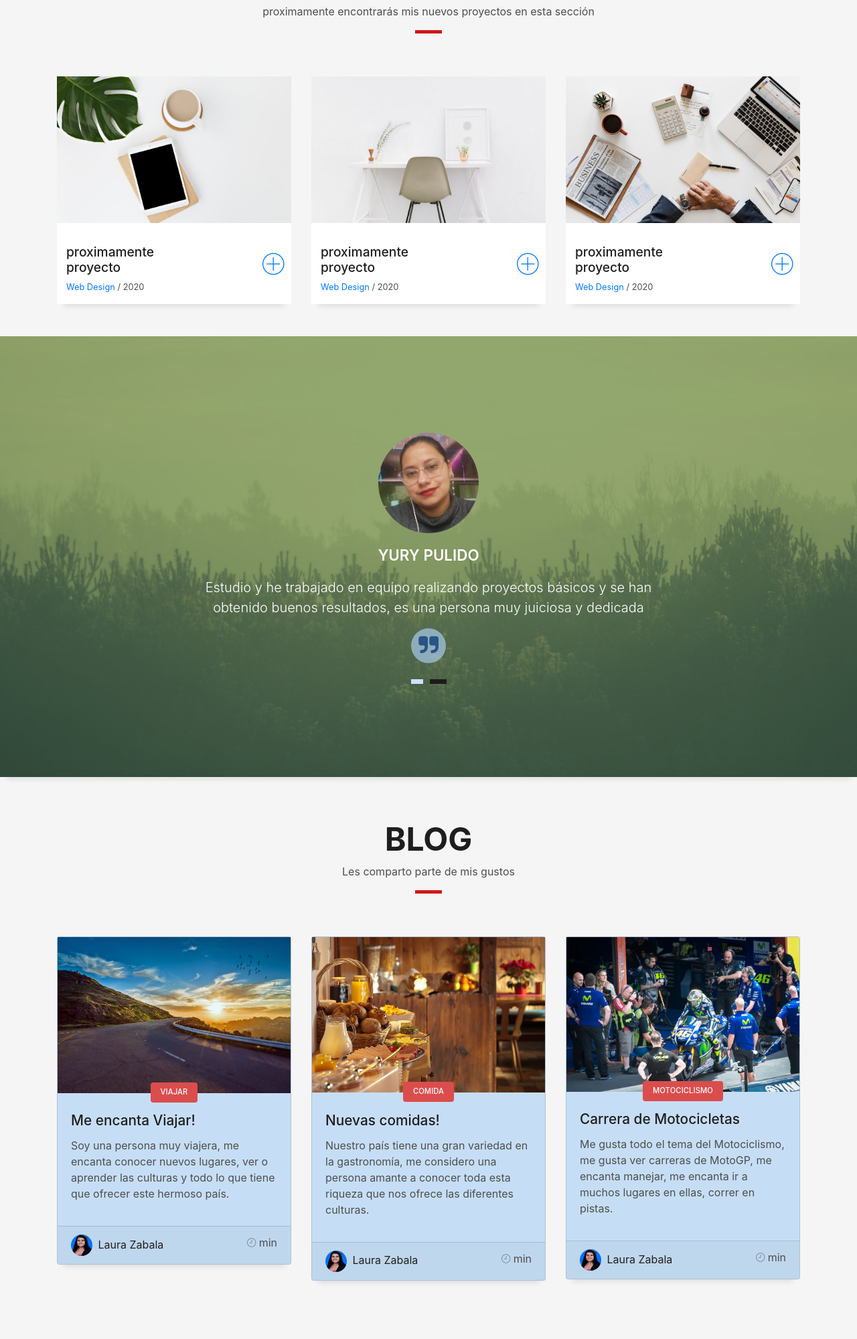
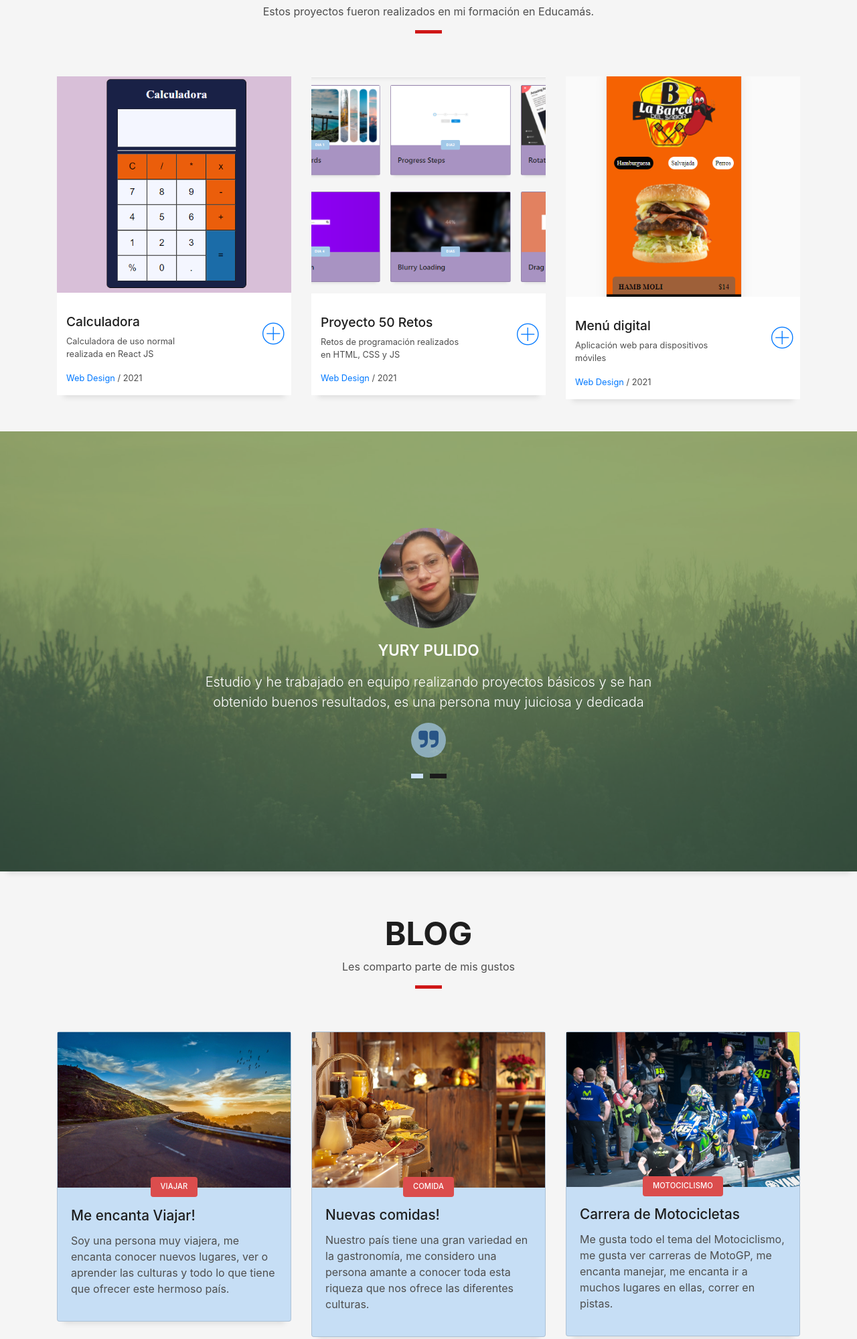
Before and after one commit to LauraMariaZabala/PortafoliolauraZabala, a plain HTML site: page index.html in a window 1280 px wide. Shown: the part 2946-4945 px from the top of the page at 67% size. Drawn offline with Linux system fonts and the light colour scheme; files whose address does not match are found by name.

Commit message:
añadir proyectos

```diff
--- a/index.html
+++ b/index.html
@@ -24,12 +24,7 @@
   <!-- Main Stylesheet File -->
   <link href="css/style.css" rel="stylesheet">
 
-  <!-- =======================================================
-    Theme Name: DevFolio
-    Theme URL: https://bootstrapmade.com/devfolio-bootstrap-portfolio-html-template/
-    Author: BootstrapMade.com
-    License: https://bootstrapmade.com/license/
-  ======================================================= -->
+
 </head>
 
 <body id="page-top">
@@ -269,7 +264,7 @@
               <span class="ico-circle"><i class="ion-checkmark-round"></i></span>
             </div>
             <div class="counter-num">
-              <p class="counter">3</p>
+              <p class="counter">4</p>
               <span class="counter-text">Proyectos</span>
             </div>
           </div>
@@ -288,7 +283,7 @@
               Proyectos
             </h3>
             <p class="subtitle-a">
-              proximamente encontrarás mis nuevos proyectos en esta sección
+              Estos proyectos fueron realizados en mi formación en Educamás.
             </p>
             <div class="line-mf"></div>
           </div>
@@ -297,16 +292,17 @@
       <div class="row">
         <div class="col-md-4">
           <div class="work-box">
-            <a href="img/work-1.jpg" data-lightbox="gallery-mf">
+            <a href="img/proyecto1.PNG" data-lightbox="gallery-mf">
               <div class="work-img">
-                <img src="img/work-1.jpg" alt="" class="img-fluid">
+                <img src="img/proyecto1.PNG" alt="" class="img-fluid">
               </div>
               <div class="work-content">
                 <div class="row">
                   <div class="col-sm-8">
-                    <h2 class="w-title">proximamente proyecto</h2>
+                    <h2 class="w-title"> <a href="https://sleepy-swanson-f555ca.netlify.app/">Calculadora</a></h2>
                     <div class="w-more">
-                      <span class="w-ctegory">Web Design</span> / <span class="w-date">2020</span>
+                      <p>Calculadora de uso normal realizada en React JS </p>
+                      <span class="w-ctegory">Web Design</span> / <span class="w-date">2021</span>
                     </div>
                   </div>
                   <div class="col-sm-4">
@@ -323,14 +319,15 @@
           <div class="work-box">
             <a href="img/work-2.jpg" data-lightbox="gallery-mf">
               <div class="work-img">
-                <img src="img/work-2.jpg" alt="" class="img-fluid">
+                <img src="img/proyecto2.PNG" alt="" class="img-fluid">
               </div>
               <div class="work-content">
                 <div class="row">
                   <div class="col-sm-8">
-                    <h2 class="w-title">proximamente proyecto</h2>
+                    <h2 class="w-title"> <a href="https://naughty-mclean-7b4aa8.netlify.app/">Proyecto 50 Retos</a></h2>
                     <div class="w-more">
-                      <span class="w-ctegory">Web Design</span> / <span class="w-date">2020</span>
+                      <p>Retos de programación realizados en HTML, CSS y JS</p>
+                      <span class="w-ctegory">Web Design</span> / <span class="w-date">2021</span>
                     </div>
                   </div>
                   <div class="col-sm-4">
@@ -347,14 +344,15 @@
           <div class="work-box">
             <a href="img/work-3.jpg" data-lightbox="gallery-mf">
               <div class="work-img">
-                <img src="img/work-3.jpg" alt="" class="img-fluid">
+                <img src="img/proyecto3.PNG" alt="" class="img-fluid">
               </div>
               <div class="work-content">
                 <div class="row">
                   <div class="col-sm-8">
-                    <h2 class="w-title">proximamente proyecto</h2>
+                    <h2 class="w-title"><a href="https://peaceful-meninsky-062e5e.netlify.app/"> Menú digital</a></h2>
                     <div class="w-more">
-                      <span class="w-ctegory">Web Design</span> / <span class="w-date">2020</span>
+                      <p>Aplicación web para dispositivos móviles</p>
+                      <span class="w-ctegory">Web Design</span> / <span class="w-date">2021</span>
                     </div>
                   </div>
                   <div class="col-sm-4">
@@ -448,17 +446,6 @@
 
               </p>
             </div>
-            <div class="card-footer">
-              <div class="post-author">
-                <a href="#">
-                  <img src="img/lauraperfil.jpeg" alt="" class="avatar rounded-circle">
-                  <span class="author">Laura Zabala</span>
-                </a>
-              </div>
-              <div class="post-date">
-                <span class="ion-ios-clock-outline"></span> min
-              </div>
-            </div>
           </div>
         </div>
         <div class="col-md-4">
@@ -479,17 +466,6 @@
                 culturas.
               </p>
             </div>
-            <div class="card-footer">
-              <div class="post-author">
-                <a href="#">
-                  <img src="img/lauraperfil.jpeg" alt="" class="avatar rounded-circle">
-                  <span class="author">Laura Zabala</span>
-                </a>
-              </div>
-              <div class="post-date">
-                <span class="ion-ios-clock-outline"></span> min
-              </div>
-            </div>
           </div>
         </div>
         <div class="col-md-4">
@@ -508,17 +484,6 @@
                 Me gusta todo el tema del Motociclismo, me gusta ver carreras de MotoGP,
                 me encanta manejar, me encanta ir a muchos lugares en ellas, correr en pistas.
               </p>
-            </div>
-            <div class="card-footer">
-              <div class="post-author">
-                <a href="#">
-                  <img src="img/lauraperfil.jpeg" alt="" class="avatar rounded-circle">
-                  <span class="author">Laura Zabala</span>
-                </a>
-              </div>
-              <div class="post-date">
-                <span class="ion-ios-clock-outline"></span> min
-              </div>
             </div>
           </div>
         </div>
@@ -603,7 +568,7 @@
                     <ul>
                       Estas son mis redes sociales </br>
                       <li><a href="https://www.facebook.com/lauramaria.zabalasierra"><span class="ico-circle"><i class="ion-social-facebook"></i></span></a></li>
-                      <li><a href="https://www.instagram.com/laura__zabala/?hl=es-la"><span class="ico-circle"><i class="ion-social-instagram"></i></span></a></li>
+                      <li><a href="https://www.instagram.com/laura_maria_zabala/?hl=es"><span class="ico-circle"><i class="ion-social-instagram"></i></span></a></li>
                       <li><a href="https://co.pinterest.com/lalithaxd19987/_saved/"><span class="ico-circle"><i class="ion-social-pinterest"></i></span></a></li>
                     </ul>
                   </div>
@@ -621,13 +586,6 @@
             <div class="copyright-box">
               <p class="copyright">&copy; Copyright <strong></strong>. Todos los derechos Reservados</p>
               <div class="credits">
-                <!--
-                  All the links in the footer should remain intact.
-                  You can delete the links only if you purchased the pro version.
-                  Licensing information: https://bootstrapmade.com/license/
-                  Purchase the pro version with working PHP/AJAX contact form: https://bootstrapmade.com/buy/?theme=DevFolio
-                -->
-                Designed by <a href="https://bootstrapmade.com/">BootstrapMade</a>
               </div>
             </div>
           </div>
```
Also changed, not shown: img/proyecto1.PNG (added), img/proyecto2.PNG (added), img/proyecto3.PNG (added).
